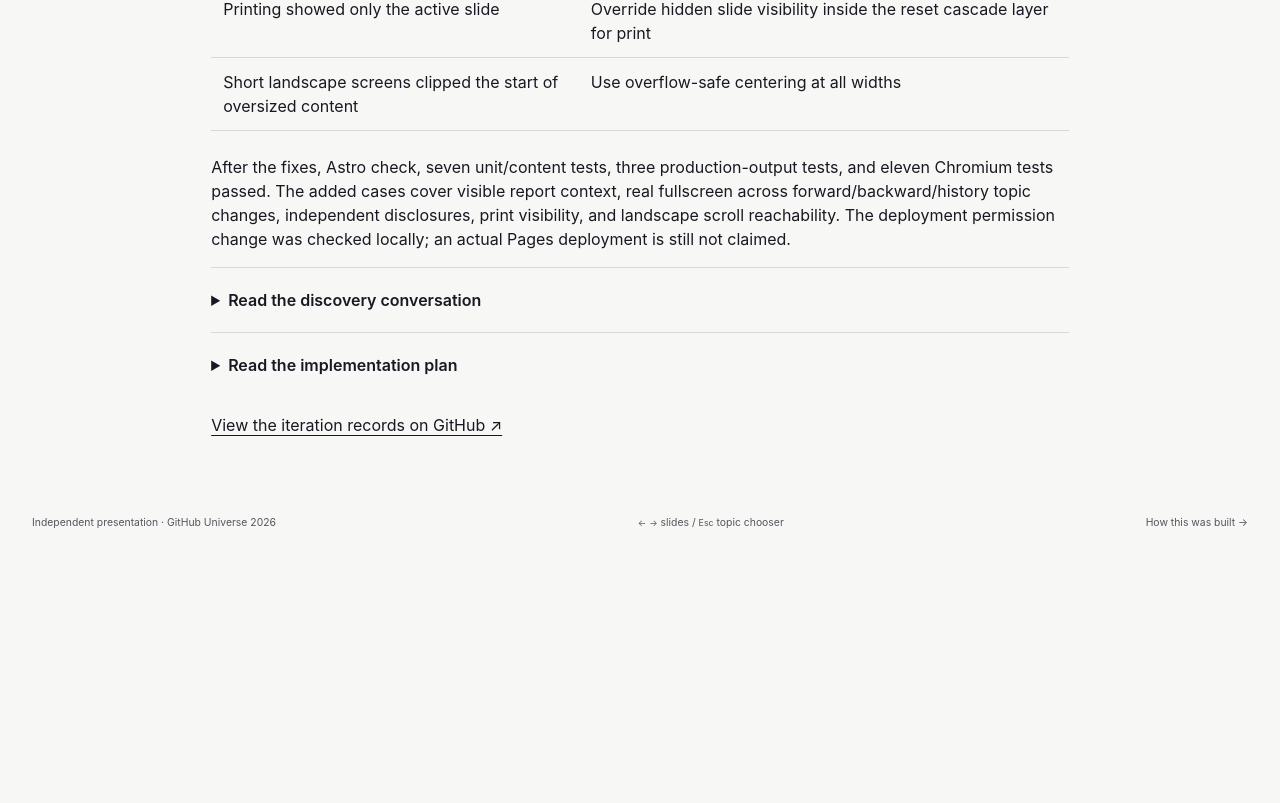
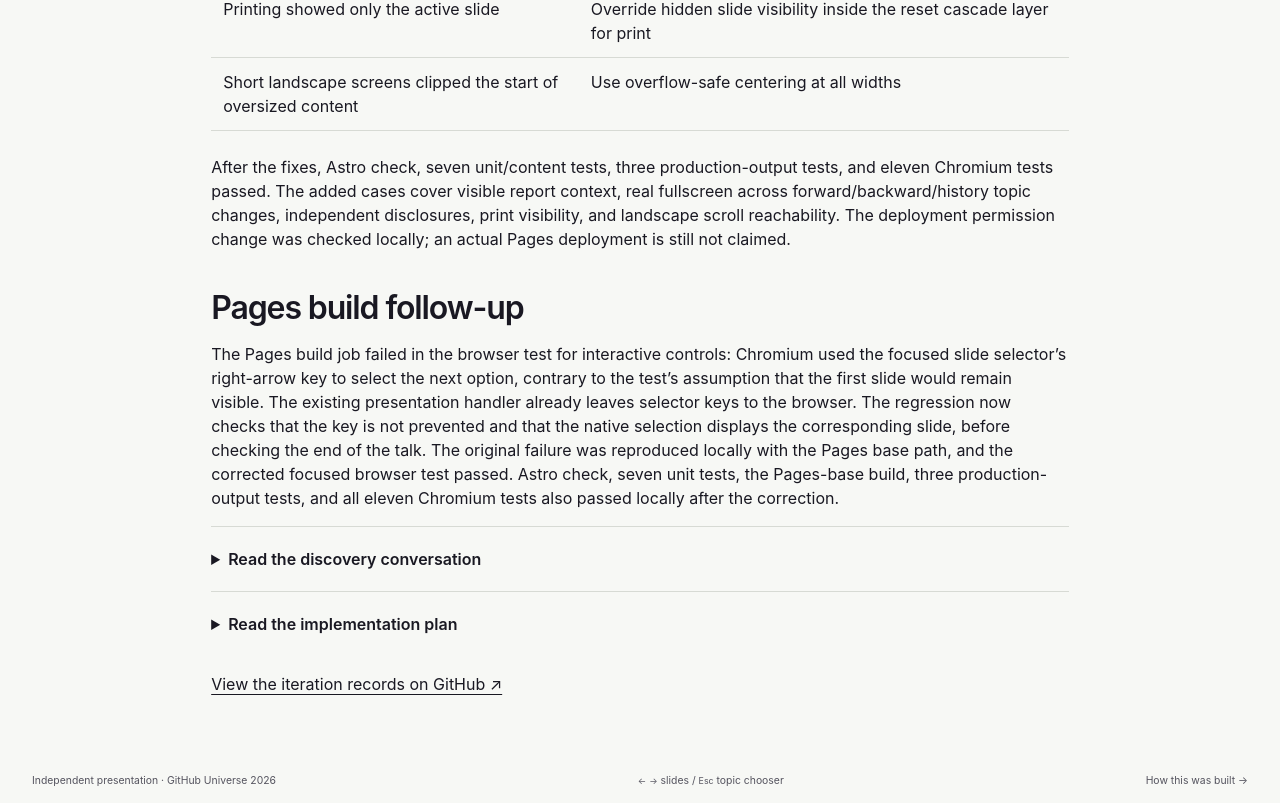
Before and after one commit to sinannar/ghuniverse26, an Astro site: page /making-of in a window 1280 px wide. Shown: the part 3683-4486 px from the top of the page. Before the commit the page ends 4228 px from the top, so only its background shows below. Built offline with nearby package versions, Linux system fonts and the light colour scheme; Astro itself is replaced by a stand-in of ours.

Commit message:
Fix native selector keyboard test in Pages build
Co-authored-by: copilot-swe-agent[bot] <198982749+Copilot@users.noreply.github.com>

```diff
--- a/docs/iteration01/session.md
+++ b/docs/iteration01/session.md
@@ -127,3 +127,16 @@ context, real fullscreen across forward/backward/history topic changes,
 independent disclosures, print visibility, and landscape scroll reachability.
 The deployment permission change was checked locally; an actual Pages deployment
 is still not claimed.
+
+## Pages build follow-up
+
+The Pages build job failed in the browser test for interactive controls: Chromium
+used the focused slide selector's right-arrow key to select the next option,
+contrary to the test's assumption that the first slide would remain visible.
+The existing presentation handler already leaves selector keys to the browser.
+The regression now checks that the key is not prevented and that the native
+selection displays the corresponding slide, before checking the end of the talk.
+The original failure was reproduced locally with the Pages base path, and the
+corrected focused browser test passed.
+Astro check, seven unit tests, the Pages-base build, three production-output
+tests, and all eleven Chromium tests also passed locally after the correction.
```
Also changed, not shown: tests/browser/presentation.spec.ts (+10 -0 lines).
